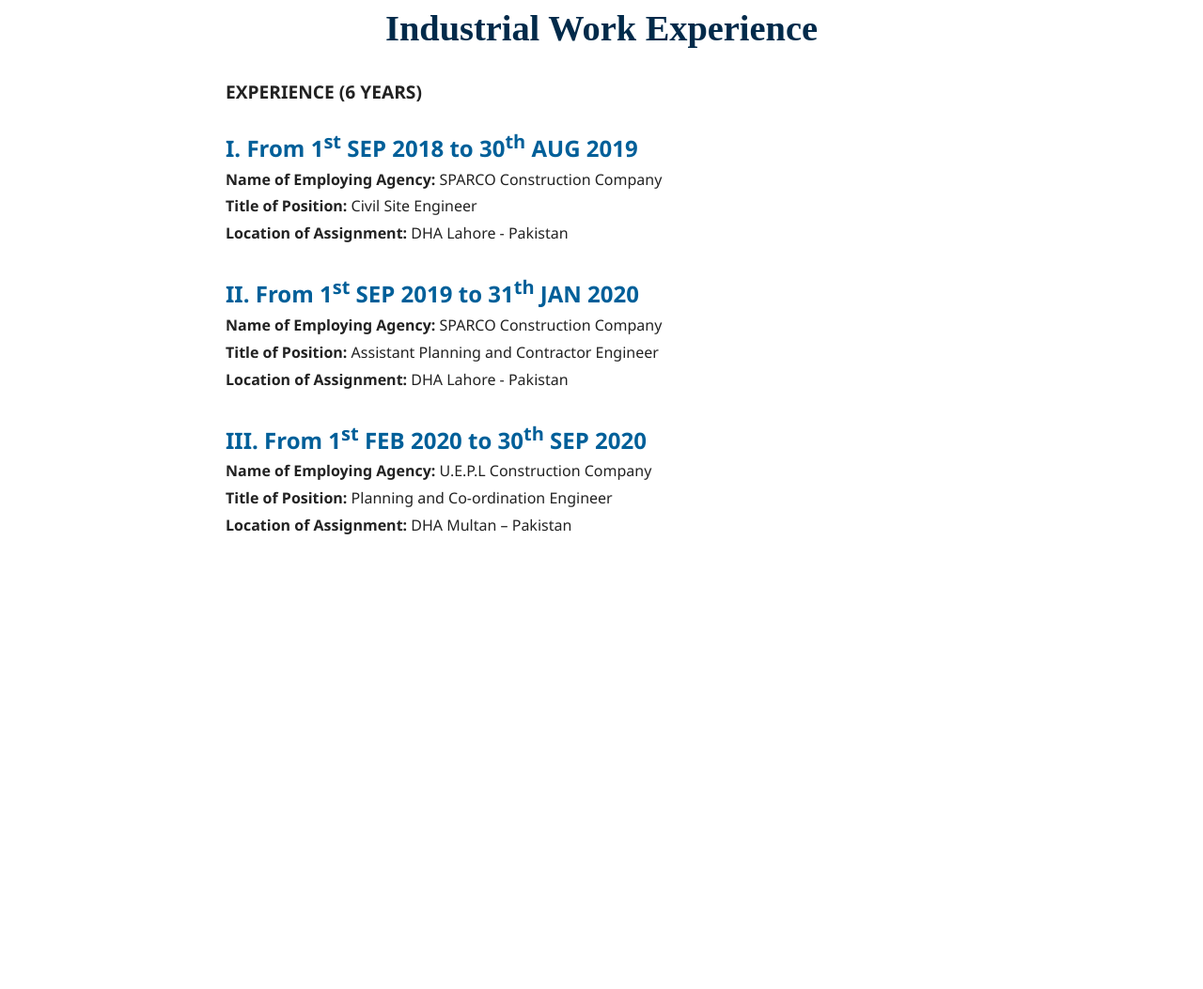
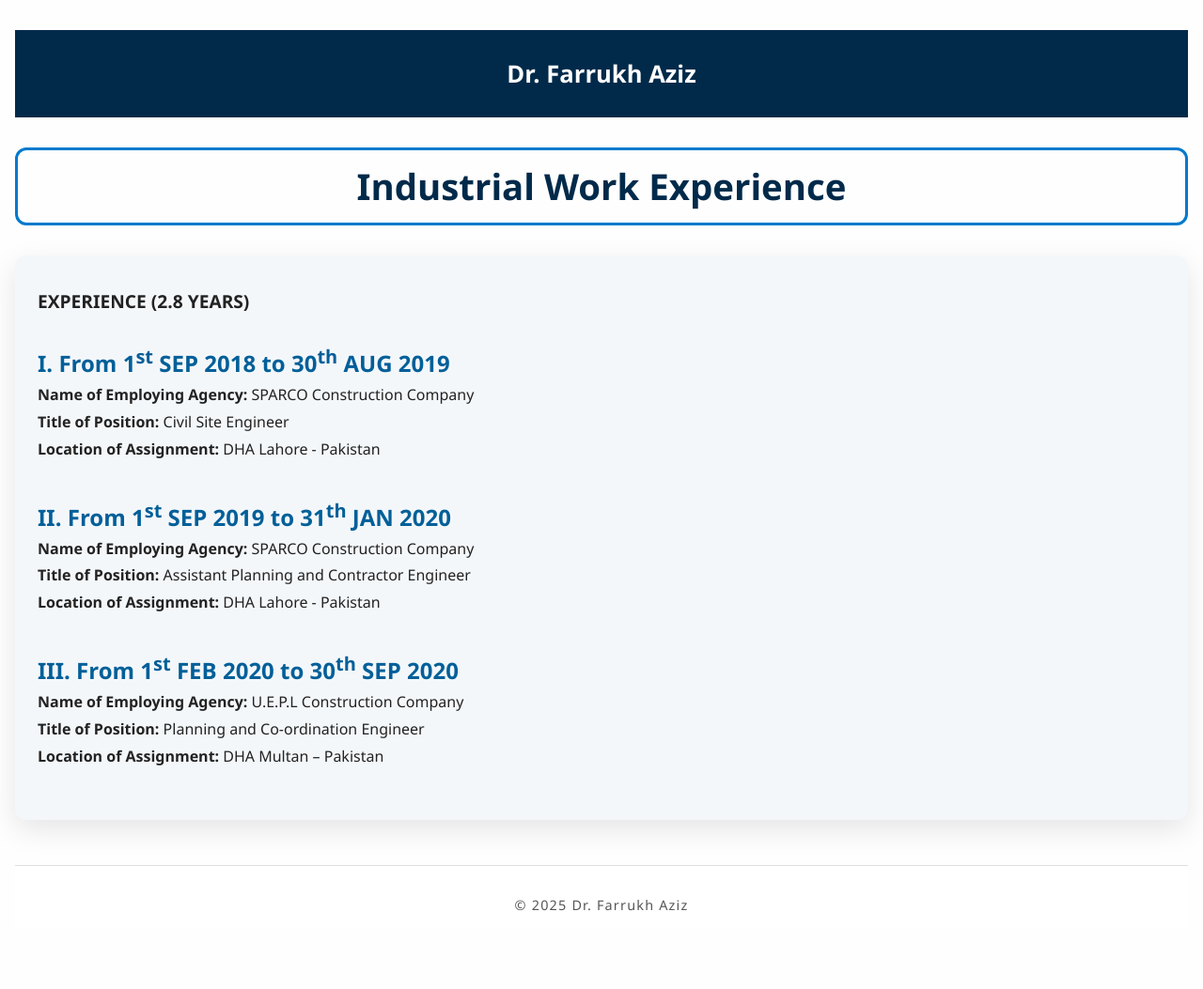
Before and after one commit to engrfarrukhaziz/engrfarrukhaziz.github.io, a Jekyll site: the page built from industrial-work-experience.md, in a window 1280 px wide. Shown: the whole page at 94% size. Built offline with Jekyll 4.4.1, drawn with Linux system fonts in a browser that asks for light colours; before the commit the page ends 900 px from its top, so only the background shows below that.

Commit message:
Update industrial-work-experience.md

```diff
--- a/industrial-work-experience.md
+++ b/industrial-work-experience.md
@@ -6,42 +6,67 @@ permalink: /industrial-work-experience/
 
 {% include base_path %}
 
-<h1>Industrial Work Experience</h1>
+<!-- Header -->
+<header style="background:#012a4a; color:#fff; text-align:center; font-weight:700; font-size:1.6rem; padding:1.8rem 1rem; max-width:1500px; margin:0 auto;">
+  Dr. Farrukh Aziz
+</header>
 
-<section style="max-width: 800px; margin: 0 auto; font-family: 'Segoe UI', Tahoma, Geneva, Verdana, sans-serif; color: #222;">
-  <p style="font-weight: 700; font-size: 1.2rem; margin-bottom: 1.5rem;">EXPERIENCE (6 YEARS)</p>
+<!-- Industrial Work Experience heading -->
+<h1 style="max-width:1500px; margin:2rem auto 2rem; padding:0.8rem 1rem; border:3px solid #007acc; color:#012a4a; font-weight:700; font-size:2.4rem; text-align:center; border-radius:12px;">
+  Industrial Work Experience
+</h1>
 
-  <article style="margin-bottom: 2rem;">
-    <h2 style="color: #005f99; margin-bottom: 0.3rem;">I. From 1<sup>st</sup> SEP 2018 to 30<sup>th</sup> AUG 2019</h2>
+<!-- Experience content -->
+<section style="max-width:1500px; margin:0 auto 3rem; padding:1rem 1.5rem; font-family:'Segoe UI', Tahoma, Geneva, Verdana, sans-serif; color:#222; background:#f4f7fa; border-radius:12px; box-shadow:0 10px 30px rgb(0 0 0 / 0.1);">
+
+  <p style="font-weight:700; font-size:1.2rem; margin-bottom:2rem;">EXPERIENCE (2.8 YEARS)</p>
+
+  <article style="margin-bottom: 2.5rem;">
+    <h2 style="color:#005f99; font-weight:700; margin-bottom:0.3rem;">I. From 1<sup>st</sup> SEP 2018 to 30<sup>th</sup> AUG 2019</h2>
     <p><strong>Name of Employing Agency:</strong> SPARCO Construction Company</p>
     <p><strong>Title of Position:</strong> Civil Site Engineer</p>
     <p><strong>Location of Assignment:</strong> DHA Lahore - Pakistan</p>
   </article>
 
-  <article style="margin-bottom: 2rem;">
-    <h2 style="color: #005f99; margin-bottom: 0.3rem;">II. From 1<sup>st</sup> SEP 2019 to 31<sup>th</sup> JAN 2020</h2>
+  <article style="margin-bottom: 2.5rem;">
+    <h2 style="color:#005f99; font-weight:700; margin-bottom:0.3rem;">II. From 1<sup>st</sup> SEP 2019 to 31<sup>th</sup> JAN 2020</h2>
     <p><strong>Name of Employing Agency:</strong> SPARCO Construction Company</p>
     <p><strong>Title of Position:</strong> Assistant Planning and Contractor Engineer</p>
     <p><strong>Location of Assignment:</strong> DHA Lahore - Pakistan</p>
   </article>
 
-  <article style="margin-bottom: 2rem;">
-    <h2 style="color: #005f99; margin-bottom: 0.3rem;">III. From 1<sup>st</sup> FEB 2020 to 30<sup>th</sup> SEP 2020</h2>
+  <article style="margin-bottom: 2.5rem;">
+    <h2 style="color:#005f99; font-weight:700; margin-bottom:0.3rem;">III. From 1<sup>st</sup> FEB 2020 to 30<sup>th</sup> SEP 2020</h2>
     <p><strong>Name of Employing Agency:</strong> U.E.P.L Construction Company</p>
     <p><strong>Title of Position:</strong> Planning and Co-ordination Engineer</p>
     <p><strong>Location of Assignment:</strong> DHA Multan – Pakistan</p>
   </article>
+
 </section>
 
+<!-- Footer -->
+<footer style="text-align:center; font-size:0.9rem; color:#555; padding:2rem 1rem 1rem; letter-spacing:1.2px; border-top:1px solid #ddd; background:#fff; max-width:1500px; margin:0 auto 2rem;">
+  &copy; 2025 Dr. Farrukh Aziz
+</footer>
+
 <style>
+  body {
+    font-family: "Segoe UI", Tahoma, Geneva, Verdana, sans-serif;
+    background-color: #fefefe;
+    color: #222;
+    margin: 0;
+    padding: 2rem 1rem;
+    max-width: 100%;
+    margin-left: auto;
+    margin-right: auto;
+  }
   h1 {
     color: #012a4a;
-    text-align: center;
     margin-bottom: 2rem;
     font-size: 2.4rem;
     font-weight: 700;
   }
-  p {
+  article p {
     font-size: 1rem;
     line-height: 1.5;
     margin: 0.3rem 0;
```
